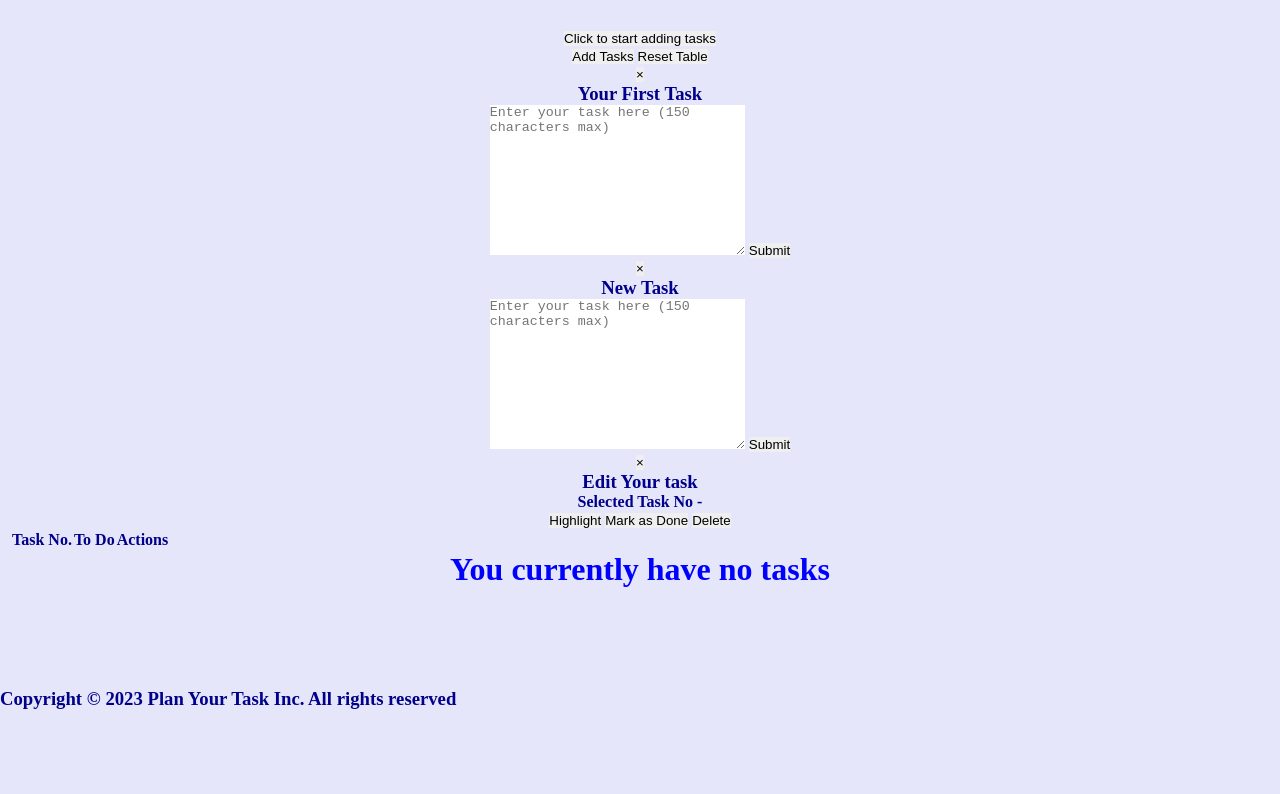
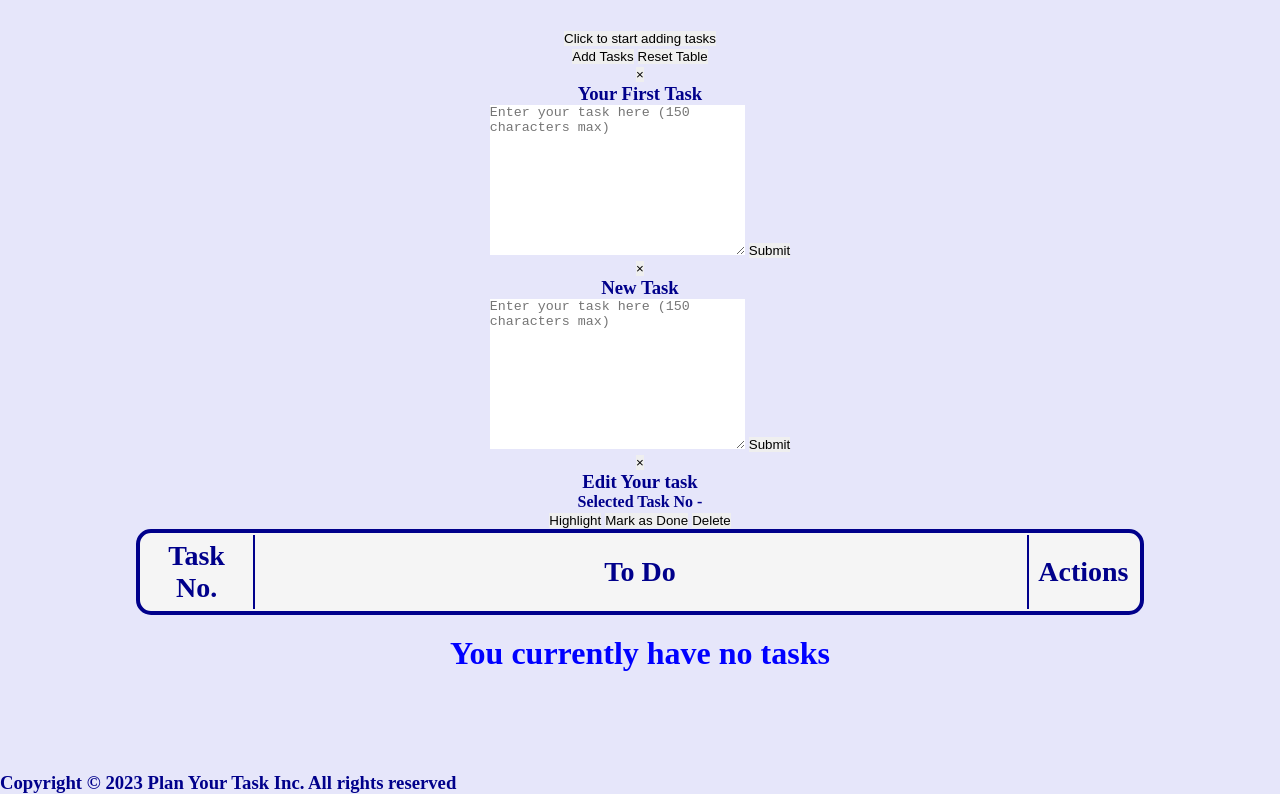
Before and after one commit to AbhilashAynipully/plan-your-tasks, a plain HTML site: page index.html in a window 1280 px wide. Shown: the part 258-1052 px from the top of the page. Before the commit the page ends 968 px from the top, so only its background shows below. Drawn offline with Linux system fonts and the light colour scheme.

Commit message:
Add style to table element

```diff
--- a/assets/css/style.css
+++ b/assets/css/style.css
@@ -73,3 +73,51 @@ body {
     margin-bottom: 50px;
     color: blue;
 }
+
+
+
+/* table */
+
+#main-outer table {
+    background-color: whitesmoke;
+    width: 80%;
+    text-align: center;
+    border: 4px solid ;
+    border-collapse: separate;
+    margin-bottom: 20px;
+    border-radius: 15px;
+    empty-cells: show;
+    table-layout: fixed;
+    margin-left: 10%;
+}
+
+#task-number {
+    width: 10%;
+}
+
+th,td {
+    border-left: 2px solid ;
+    border-top: 2px solid ;
+    padding:5px;
+}
+
+th {
+    font-size: 175%;
+    font-weight: bold;
+    border-top: none;
+}
+
+td {
+    font-size: 150%;
+    word-wrap: break-word;
+    color: inherit;
+    border-color: inherit;
+}
+
+td:first-child, th:first-child {
+    border-left: none;
+}
+
+td:first-child, th:first-child,td:last-child, th:last-child {
+    width: 10%;
+}
```
